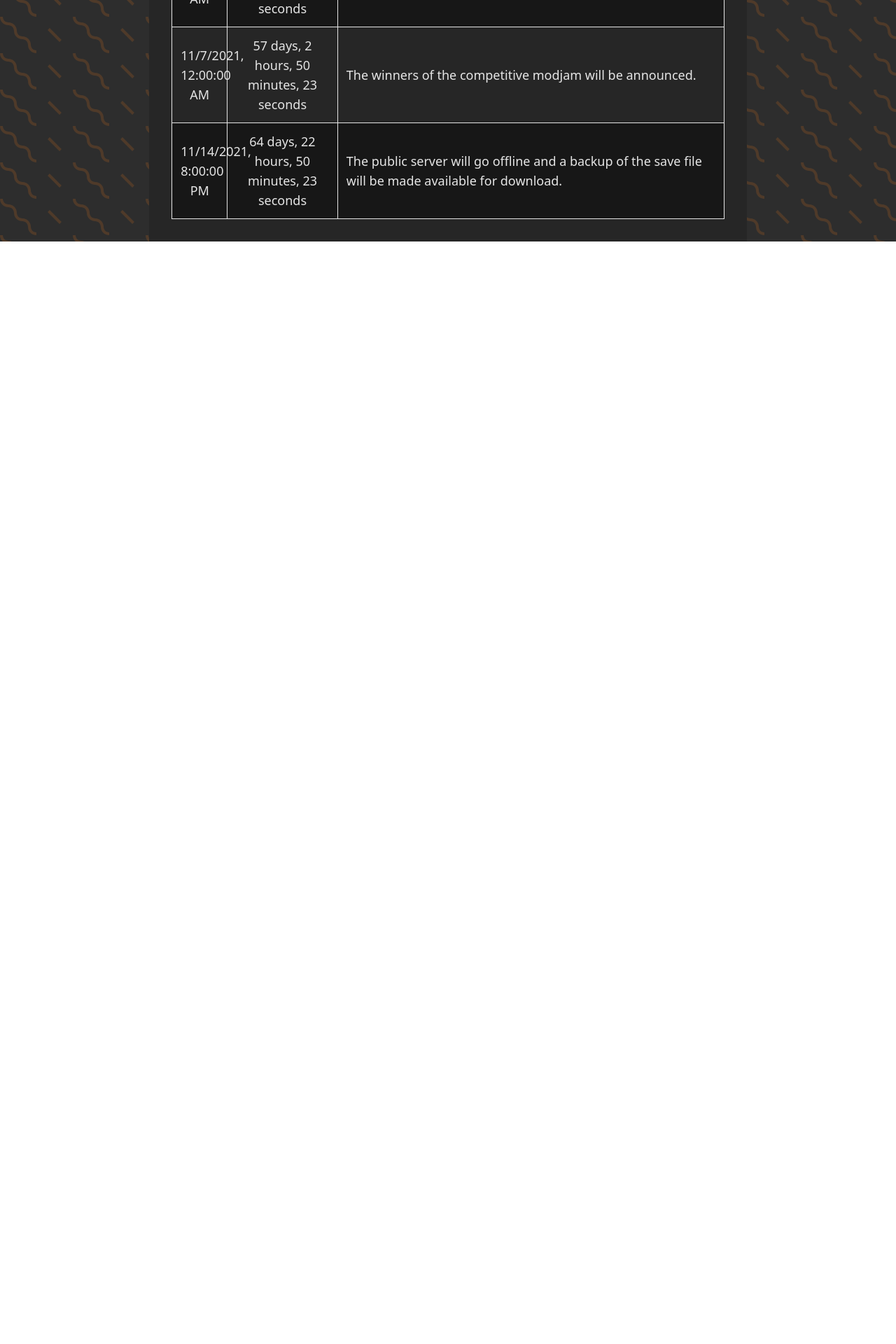
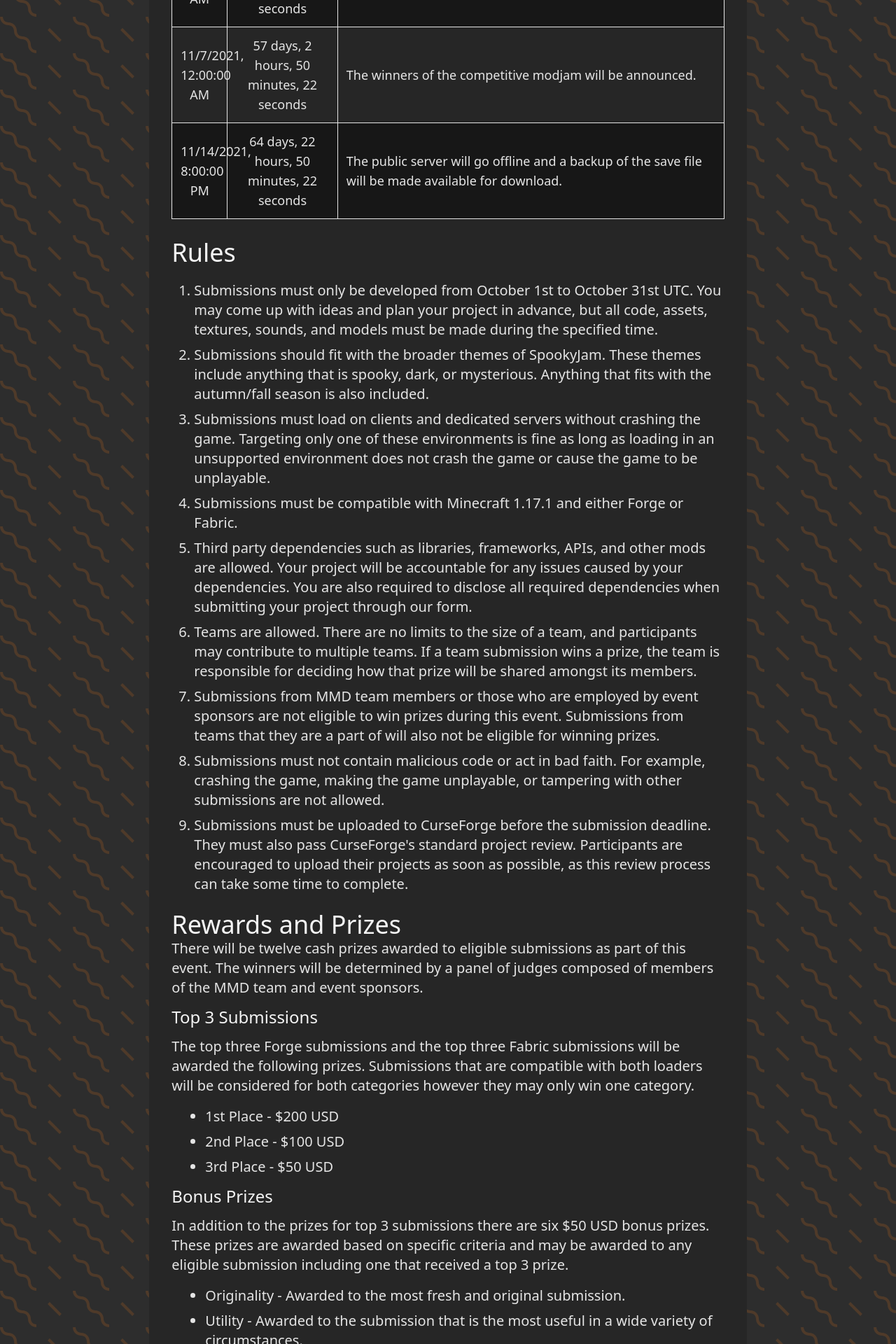
Before and after one commit to jaredlll08/spookyjam-2021, a Next.js app: page / in a window 1280 px wide. Shown: the part 880-2800 px from the top of the page at 70% size. Before the commit the page ends 1225 px from the top, so only its background shows below. Built offline with nearby package versions, Linux system fonts and the light colour scheme.

Commit message:
Added additional information.

```diff
--- a/src/components/timetable.tsx
+++ b/src/components/timetable.tsx
@@ -4,9 +4,7 @@ import Countdown, { CountdownRenderProps } from 'react-countdown';
 export default function TimeTable(): ReactElement {
 
     return (
-        <div id = "timetable">
-
-            <h2 className="text-2xl lg:text-4xl mb-3 sm:mb-5 text-gray-100">Event Timetable</h2>
+        <div>
 
             <table className='table-fixed border w-full text-base sm:text-lg'>
                 <thead>
--- a/src/pages/index.tsx
+++ b/src/pages/index.tsx
@@ -11,9 +11,59 @@ export default function Home(): ReactElement {
                 Welcome to SpookyJam! This is MMD's annual fall celebration for the modded Minecraft community. During October we host a mod jam where members of the community are encouraged to create new mods that fit the seasonal vibe. Participants are encouraged to collaborate, explore new skills, and challenge themselves. During SpookyJam we also host a public Minecraft server where anyone can join and check out the valid mod jam submissions.
             </p>
         </div>
+
         <br />
-        <div id='countdown'>
-            <TimeTableLoader/>
+
+        <div id='timetable'>
+            <h2 className="text-2xl lg:text-4xl mb-3 sm:mb-5 text-gray-100">Event Timetable</h2>
+            <TimeTableLoader />
+        </div>
+
+        <br />
+
+        <div id='rules'>
+            <h2 className="text-2xl lg:text-4xl mb-3 sm:mb-5 text-gray-100">Rules</h2>
+            <ol className='list-decimal ml-8 space-y-2'>
+                <li>Submissions must only be developed from October 1st to October 31st UTC. You may come up with ideas and plan your project in advance, but all code, assets, textures, sounds, and models must be made during the specified time.</li>
+                <li>Submissions should fit with the broader themes of SpookyJam. These themes include anything that is spooky, dark, or mysterious. Anything that fits with the autumn/fall season is also included.</li>
+                <li>Submissions must load on clients and dedicated servers without crashing the game. Targeting only one of these environments is fine as long as loading in an unsupported environment does not crash the game or cause the game to be unplayable.</li>
+                <li>Submissions must be compatible with Minecraft 1.17.1 and either Forge or Fabric. </li>
+                <li>Third party dependencies such as libraries, frameworks, APIs, and other mods are allowed. Your project will be accountable for any issues caused by your dependencies. You are also required to disclose all required dependencies when submitting your project through our form.</li>
+                <li>Teams are allowed. There are no limits to the size of a team, and participants may contribute to multiple teams. If a team submission wins a prize, the team is responsible for deciding how that prize will be shared amongst its members.</li>
+                <li>Submissions from MMD team members or those who are employed by event sponsors are not eligible to win prizes during this event. Submissions from teams that they are a part of will also not be eligible for winning prizes. </li>
+                <li>Submissions must not contain malicious code or act in bad faith. For example, crashing the game, making the game unplayable, or tampering with other submissions are not allowed.</li>
+                <li>Submissions must be uploaded to CurseForge before the submission deadline. They must also pass CurseForge's standard project review. Participants are encouraged to upload their projects as soon as possible, as this review process can take some time to complete.</li>
+            </ol>
+        </div>
+
+        <div id='rewards-and-prizes'>
+            <h2 className="text-2xl sm:text-4xl mt-3 sm:mt-6 text-gray-100">Rewards and Prizes</h2>
+            <p>There will be twelve cash prizes awarded to eligible submissions as part of this event. The winners will be determined by a panel of judges composed of members of the MMD team and event sponsors.</p>
+
+            <h3 className='text-xl sm:text-2xl my-2 sm:my-3 text-gray-100'>Top 3 Submissions</h3>
+
+            <p>The top three Forge submissions and the top three Fabric submissions will be awarded the following prizes. Submissions that are compatible with both loaders will be considered for both categories however they may only win one category.</p>
+            <ol className='list-disc ml-12 mt-4 space-y-2'>
+                <li>1st Place - $200 USD</li>
+                <li>2nd Place - $100 USD</li>
+                <li>3rd Place - $50 USD</li>
+            </ol>
+
+            <h3 className='text-xl sm:text-2xl my-2 sm:my-3 text-gray-100'>Bonus Prizes</h3>
+            <p>In addition to the prizes for top 3 submissions there are six $50 USD bonus prizes. These prizes are awarded based on specific criteria and may be awarded to any eligible submission including one that received a top 3 prize.</p>
+            <ol className='list-disc ml-12 mt-4 space-y-2'>
+                <li>Originality - Awarded to the most fresh and original submission.</li>
+                <li>Utility - Awarded to the submission that is the most useful in a wide variety of circumstances.</li>
+                <li>Aesthetic - Awarded to the submission that looks the best visually.</li>
+                <li>Creepy - Awarded to the creepiest submission.</li>
+                <li>Integration (Existing) - Awarded to the submission with the best integration with existing mods.</li>
+                <li>Integration (SpookyJam) - Awarded to the submission with the best integreation with other SpookyJam entries.</li>
+            </ol>
+        </div>
+
+        <div id='faq'>
+
+            <h2 className="text-2xl sm:text-4xl mb-3 sm:mb-5 text-gray-100">Frequently Asked Questions</h2>
         </div>
     </Layout>
 }
```
